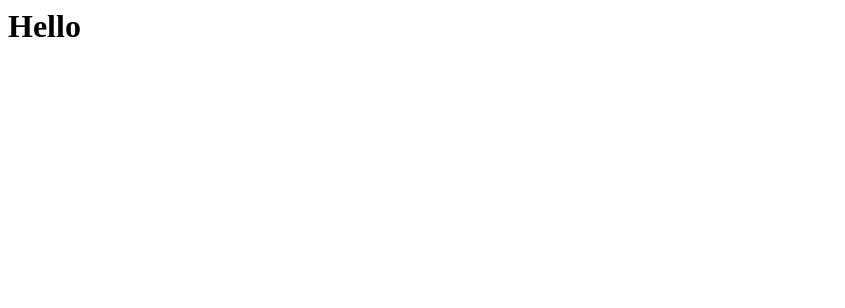
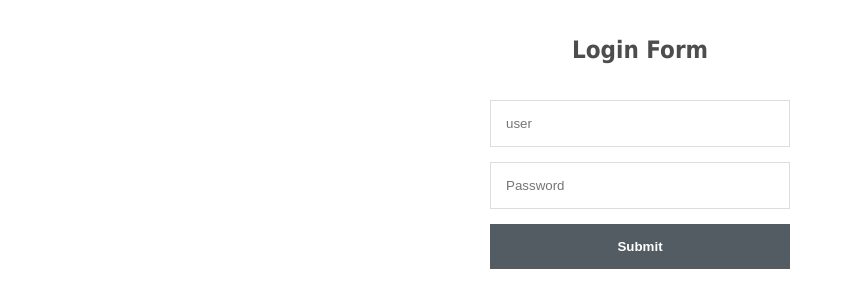
Before and after one commit to mukultijare/auth-node-app, a website: page index.html in a window 1280 px wide. Shown: the whole page, without its empty margins (0-845 px from the left). Drawn offline with Linux system fonts and the light colour scheme.

Commit message:
AsdfaSDRFE

```diff
--- a/index.html
+++ b/index.html
@@ -1,7 +1,48 @@
+<!DOCTYPE html>
 <html>
-    <body>
-        <h1>
-            Hello
-        </h1>
-    </body>
+	<head>
+		<meta charset="utf-8">
+		<title>Login Form Tutorial</title>
+		<style>
+		.login-form {
+			width: 300px;
+			margin: 0 auto;
+			font-family: Tahoma, Geneva, sans-serif;
+		}
+		.login-form h1 {
+			text-align: center;
+			color: #4d4d4d;
+			font-size: 24px;
+			padding: 20px 0 20px 0;
+		}
+		.login-form input[type="password"],
+		.login-form input[type="text"] {
+			width: 100%;
+			padding: 15px;
+			border: 1px solid #dddddd;
+			margin-bottom: 15px;
+			box-sizing:border-box;
+		}
+		.login-form input[type="submit"] {
+			width: 100%;
+			padding: 15px;
+			background-color: #535b63;
+			border: 0;
+			box-sizing: border-box;
+			cursor: pointer;
+			font-weight: bold;
+			color: #ffffff;
+		}
+		</style>
+	</head>
+	<body>
+		<div class="login-form">
+			<h1>Login Form</h1>
+			<form action="auth" method="POST">
+				<input type="text" name="user" placeholder="user" required>
+				<input type="password" name="upwd" placeholder="Password" required>
+				<input type="submit">
+			</form>
+		</div>
+	</body>
 </html>
--- a/package.json
+++ b/package.json
@@ -4,7 +4,8 @@
   "description": "",
   "main": "index.js",
   "scripts": {
-    "test": "echo \"Error: no test specified\" && exit 1"
+    "test": "echo \"Error: no test specified\" && exit 1",
+    "start": "node App.js"
   },
   "author": "",
   "license": "ISC",
```
Also changed, not shown: app.js (+7 -2 lines), home.html (added, +7 -0 lines), 1 other file.
